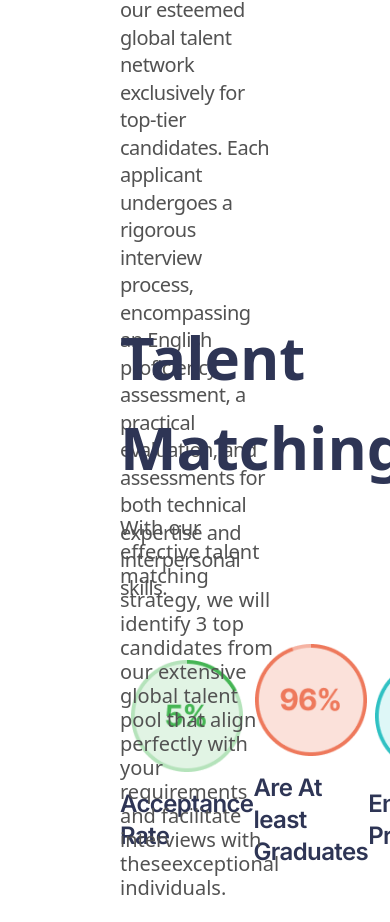
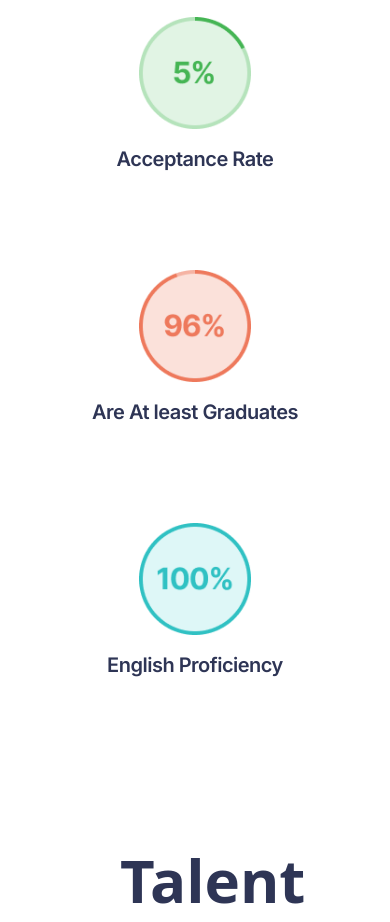
Before and after one commit to abdur-rehman-ali/hireoid, a React (Vite) app: page /screening-matching-onboarding in a window 390 px wide. Shown: the part 1031-1953 px from the top of the page. Built offline with nearby package versions, Linux system fonts and the light colour scheme.

Commit message:
Made screening responsive

```diff
--- a/src/pages/ScreeningMatchingOnboarding.jsx
+++ b/src/pages/ScreeningMatchingOnboarding.jsx
@@ -24,27 +24,27 @@ const ScreeningMatchingOnboarding = () => {
                 onButtonClick={() => alert('Button clicked!')}
             />
             {/* Screening */}
-            <div className='px-[120px] py-20 h-[593px] max-w-1440 mx-auto flex flex-col gap-6'>
-                <h1 className='text-primary mb-4 text-5xl font-extrabold leading-normal tracking-tight'>Screening</h1>
-                <p className='text-[#525252] mb-4 text-xl font-light leading-snug tracking-tight'>Our comprehensive selection process guarantees admission into our esteemed global talent
-                    network exclusively for top-tier candidates. Each applicant undergoes a rigorous interview
-                    process, encompassing an English proficiency assessment, a practical evaluation, and
-                    assessments for both technical expertise and interpersonal skills.</p>
-                <div className='flex justify-around items-center'>
-                    <div className='flex flex-col items-center justify-center gap-4 h-[229px] w-[384px]'>
+            <div className='px-6 md:px-[120px] py-10 md:py-20 h-auto max-w-1440 mx-auto flex flex-col gap-6'>
+                <h1 className='text-primary mb-4 text-3xl md:text-5xl font-extrabold leading-normal tracking-tight'>Screening</h1>
+                <p className='text-[#525252] mb-4 text-base md:text-xl font-light leading-snug tracking-tight'>
+                    Our comprehensive selection process guarantees admission into our esteemed global talent network exclusively for top-tier candidates. Each applicant undergoes a rigorous interview process, encompassing an English proficiency assessment, a practical evaluation, and assessments for both technical expertise and interpersonal skills.
+                </p>
+                <div className='flex flex-col md:flex-row justify-around items-center gap-6'>
+                    <div className='flex flex-col items-center justify-center gap-4 h-[229px] w-full md:w-[384px]'>
                         <img src={acceptance} alt="" className='h-28 w-28 object-contain' />
-                        <span className='font-semibold font-inter text-2xl tracking-tight text-primary '>Acceptance Rate</span>
+                        <span className='font-semibold font-inter text-xl md:text-2xl tracking-tight text-primary'>Acceptance Rate</span>
                     </div>
-                    <div className='flex flex-col items-center justify-center  gap-4 h-[229px] w-[384px]'>
+                    <div className='flex flex-col items-center justify-center gap-4 h-[229px] w-full md:w-[384px]'>
                         <img src={graduate} alt="" className='h-28 w-28 object-contain' />
-                        <span className='font-semibold font-inter text-2xl tracking-tight text-primary '>Are At least Graduates</span>
+                        <span className='font-semibold font-inter text-xl md:text-2xl tracking-tight text-primary'>Are At least Graduates</span>
                     </div>
-                    <div className='flex flex-col items-center justify-center  gap-4 h-[229px] w-[384px]'>
+                    <div className='flex flex-col items-center justify-center gap-4 h-[229px] w-full md:w-[384px]'>
                         <img src={proficiency} alt="" className='h-28 w-28 object-contain' />
-                        <span className='font-semibold font-inter text-2xl tracking-tight text-primary '>English Proficiency</span>
+                        <span className='font-semibold font-inter text-xl md:text-2xl tracking-tight text-primary'>English Proficiency</span>
                     </div>
                 </div>
             </div>
+
             {/* Talent Matching */}
             <div className='flex flex-col items-start gap-6 text-left max-w-1440 mx-auto px-[120px] py-20'>
                 <h1 className=" text-primary text-6xl font-extrabold leading-normal">Talent Matching</h1>
```
